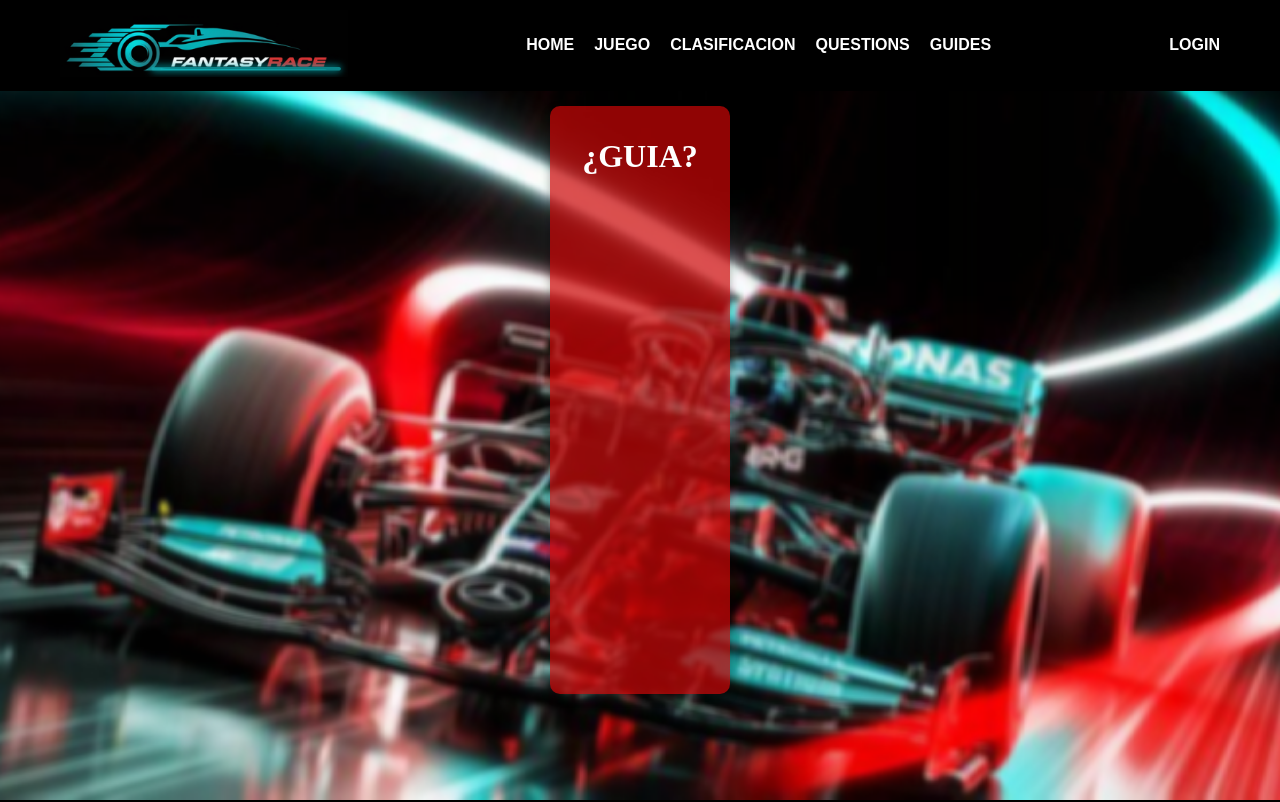
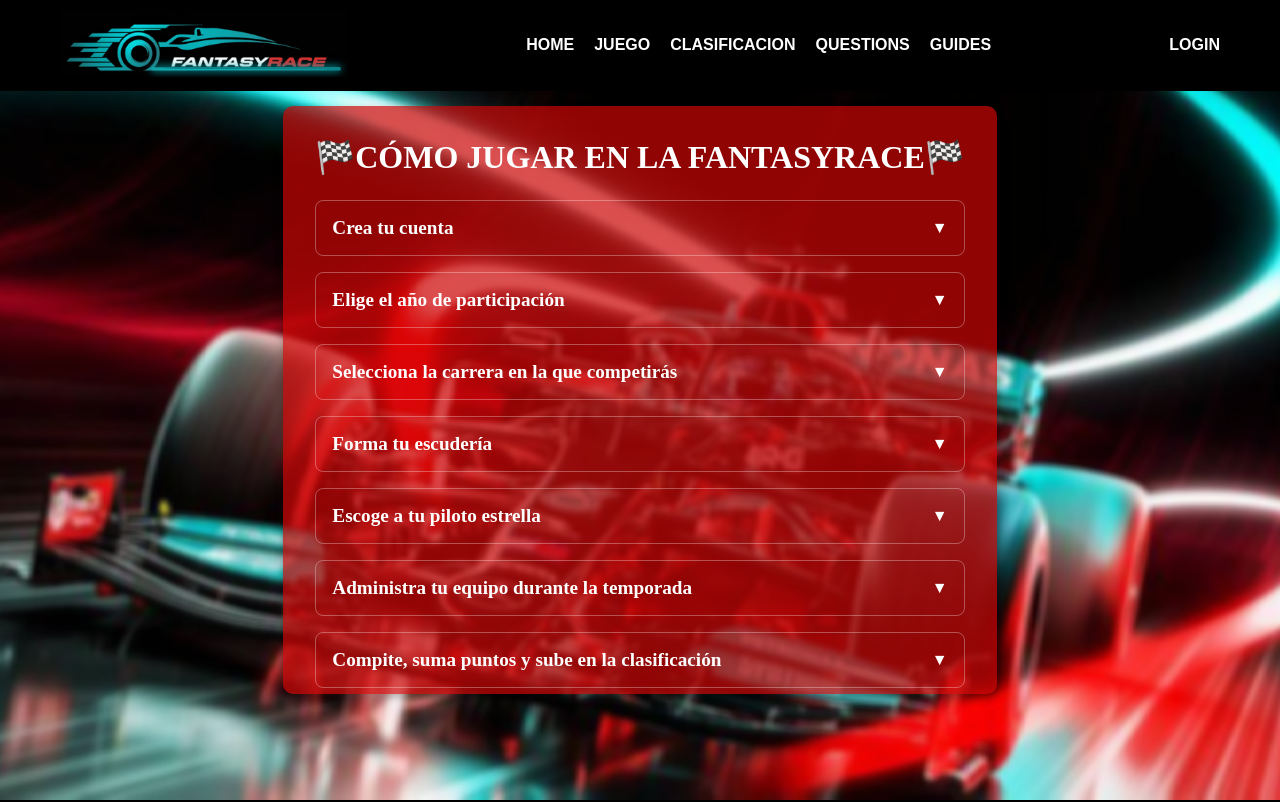
Before and after one commit to FantasyMasters/FantasyRace, a Vue app: page /guides in a window 1280 px wide. Shown: the top 802 px of the page. Built offline with nearby package versions, Linux system fonts and the light colour scheme.

Commit message:
anexion de Guia

```diff
--- a/src/views/GuidesView.vue
+++ b/src/views/GuidesView.vue
@@ -1,10 +1,68 @@
 <template>
     <main class="guides">
       <!-- Imagen de fondo -->
-      <img src="@/assets/f1_2.png" alt="Fondo F1" class="guides__background" />
+      <img src="@/assets/f1_2.png" alt="Fondo F1" class="guides__background"/>
 
       <section class="guides__container">
-        <h1 class="guides__title">¿Guia?</h1>
+        <h1 class="guides__title">🏁Cómo Jugar en la FantasyRace🏁</h1>
+
+        <details class="guides__item">
+          <summary class="guides__question">Crea tu cuenta</summary>
+          <p class="guides__answer">
+            Para comenzar, dirígete a la sección de LOGIN y regístrate. Si ya tienes una cuenta, inicia sesión para continuar. Tu cuenta te permitirá guardar tu equipo, hacer cambios y seguir tu progreso a lo largo de la temporada.
+          </p>
+        </details>
+
+        <details class="guides__item">
+            <summary class="guides__question">Elige el año de participación</summary>
+            <p class="guides__answer">
+                Cada temporada de Fórmula 1 es única, con cambios en escuderías, pilotos y reglas. Escoge el año en el que quieres competir y sumérgete en la estrategia del campeonato.
+            </p>
+        </details>
+
+        <details class="guides__item">
+            <summary class="guides__question">Selecciona la carrera en la que competirás</summary>
+            <p class="guides__answer">
+                El calendario de F1 está lleno de circuitos icónicos, cada uno con diferentes desafíos y estrategias. Escoge el Gran Premio en el que deseas participar y prepárate para analizar cada detalle, desde el clima hasta el rendimiento de los pilotos.
+            </p>
+        </details>
+
+        <details class="guides__item">
+            <summary class="guides__question">Forma tu escudería</summary>
+            <p class="guides__answer">
+                Es momento de construir tu equipo. Tendrás un presupuesto limitado, así que elige sabiamente. Cada escudería tiene características distintas: algunas son potencias en velocidad, otras en fiabilidad. Tu estrategia será clave para maximizar tus puntos.
+            </p>
+        </details>
+
+        <details class="guides__item">
+            <summary class="guides__question">Escoge a tu piloto estrella</summary>
+            <p class="guides__answer">
+                Dentro de tu equipo, deberás elegir un piloto líder. Su desempeño será crucial para tu éxito. Considera su historial en el circuito, su rendimiento en clasificación y su consistencia en carrera.
+            </p>
+        </details>
+
+        <details class="guides__item">
+            <summary class="guides__question">Administra tu equipo durante la temporada</summary>
+            <p class="guides__answer">
+                No se trata solo de hacer una elección inicial. A lo largo de la temporada, podrás realizar cambios en tu equipo, ajustando tu estrategia según el rendimiento de los pilotos y escuderías.
+                Recuerda: Los cambios son limitados, así que adminístralos con inteligencia.
+            </p>
+        </details>
+
+        <details class="guides__item">
+            <summary class="guides__question">Compite, suma puntos y sube en la clasificación</summary>
+            <p class="guides__answer">
+                Cada Gran Premio otorgará puntos a los equipos según el rendimiento de sus pilotos y escudería. Cuanto mejor rindan tus elecciones, más puntos obtendrás.
+                Al final de la temporada, los jugadores con mayor puntuación recibirán premios y reconocimientos.
+            </p>
+        </details>
+
+        <details class="guides__item">
+            <summary class="guides__question">¿Tienes lo necesario para estar en el Top 10? </summary>
+            <p class="guides__answer">
+                Pon a prueba tu conocimiento, analiza las estadísticas y toma las mejores decisiones para convertirte en el campeón de la FantasyRace
+            </p>
+        </details>
 
       </section>
     </main>
@@ -57,6 +115,50 @@
     margin-bottom: 1.5rem;
     text-transform: uppercase;
   }
+  /* Pregunta con efecto de despliegue */
+  .guides__item {
+    border: 1px solid rgba(255, 255, 255, 0.3);
+    border-radius: 0.5rem;
+    margin-bottom: 1rem;
+    overflow: hidden;
 
+  }
 
+  .guides__item[open] {
+    background: rgba(255, 255, 255, 0.1);
+  }
+
+  .guides__question {
+    font-size: 1.2rem;
+    font-weight: bold;
+    padding: 1rem;
+    cursor: pointer;
+    list-style: none;
+    display: flex;
+    justify-content: space-between;
+    align-items: center;
+  }
+
+  /* Eliminar el icono por defecto del summary */
+  .guides__question::-webkit-details-marker {
+    display: none;
+  }
+
+  /* Añadir icono de flecha */
+  .guides__question::after {
+    content: "▼";
+    font-size: 1rem;
+    transition: transform 0.3s ease;
+  }
+
+  .guides__item[open] .guides__question::after {
+    transform: rotate(180deg);
+  }
+
+  /* Respuesta oculta por defecto */
+  .guides__answer {
+    font-size: 1rem;
+    padding: 0 1rem 1rem;
+    line-height: 1.5;
+  }
   </style>
```
